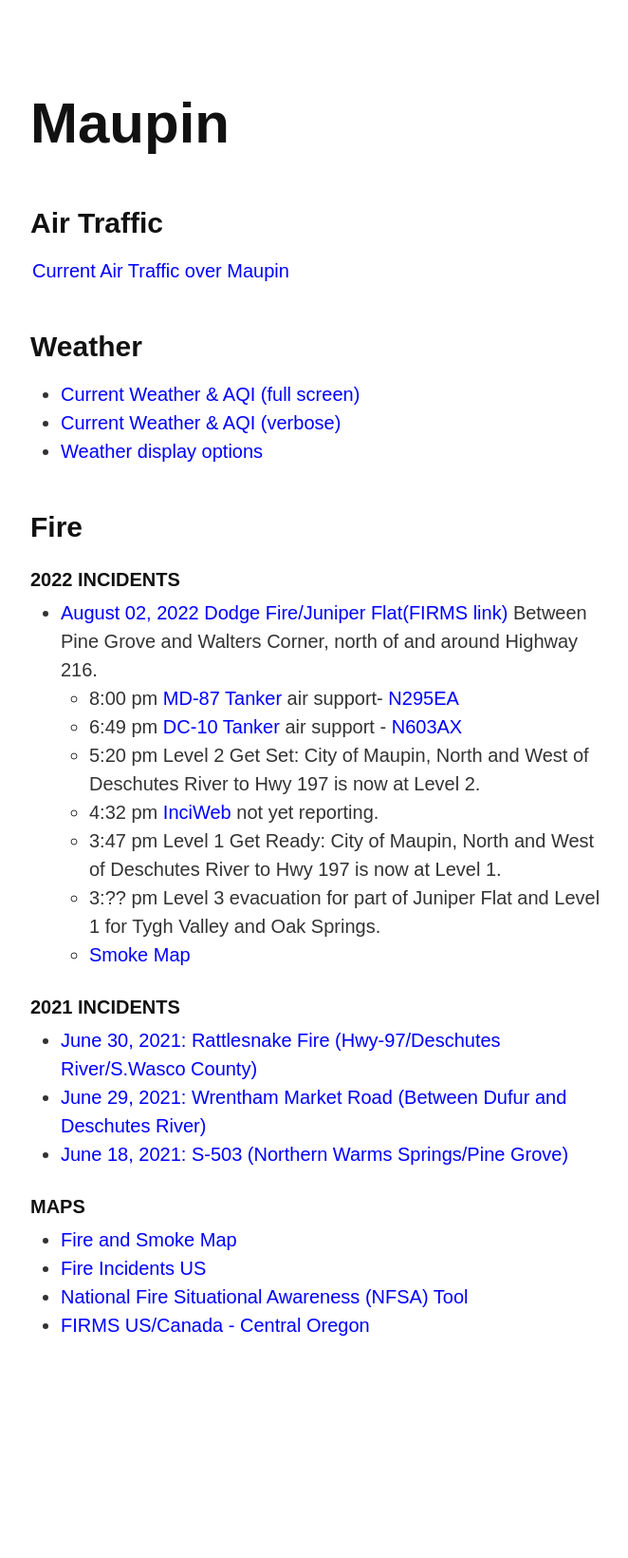
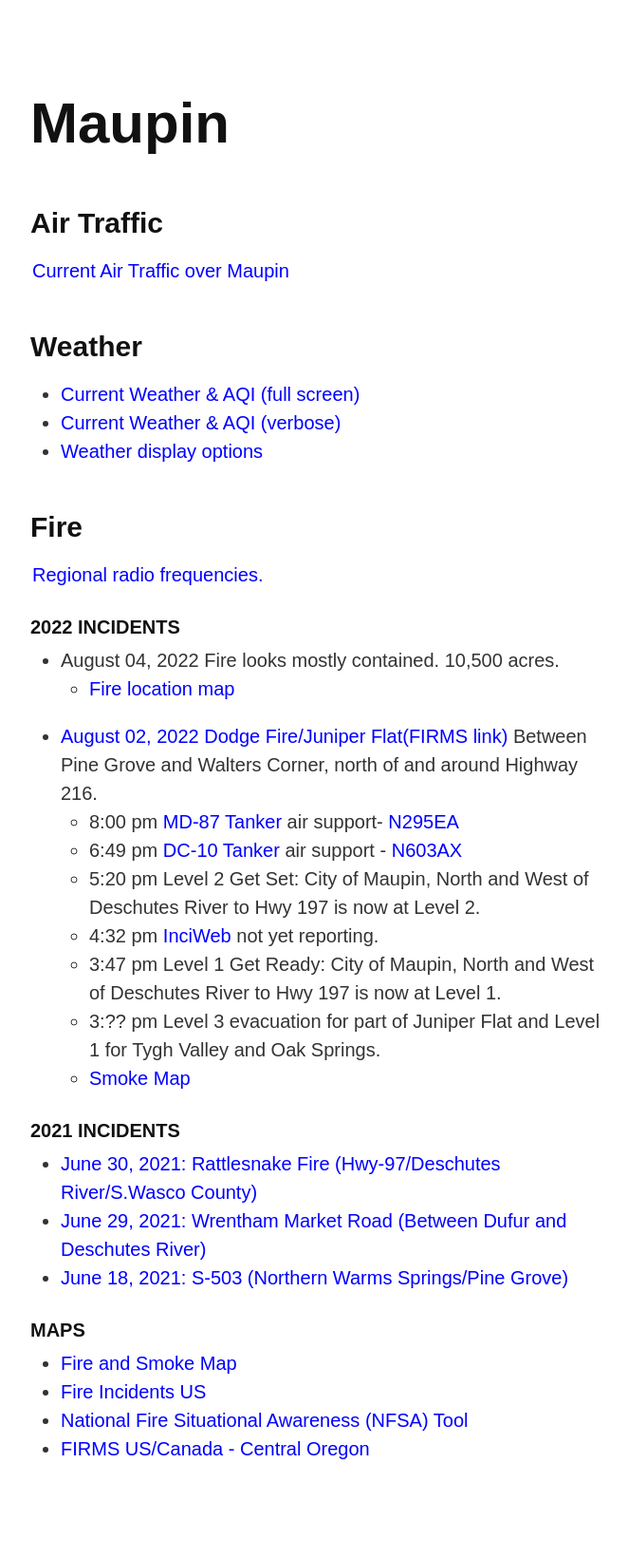
Before and after one commit to todgru/todgru.github.io, a Jekyll site: the page built from maupin/index.md, in a window 1280 px wide. Shown: the whole page at 95% size, without its empty margins (306-968 px from the left). Built offline with Jekyll 4.4.1, drawn with Linux system fonts in a browser that asks for light colours; our own code applies the rules of GitHub Pages for plain Markdown files; before the commit the page ends 1510 px from its top, so only the background shows below that.

Commit message:
fire: radio freq, map

```diff
--- a/maupin/index.md
+++ b/maupin/index.md
@@ -15,10 +15,13 @@ layout: nobackground
 
 ## Fire
 
+[Regional radio frequencies.](./fire-frequencies.md)
 ### 2022 Incidents
+* August 04, 2022 Fire looks mostly contained. 10,500 acres.
+  * [Fire location map](images/juniper-flat-dodge-fire-20220804.png)
 * [August 02, 2022 Dodge Fire/Juniper Flat(FIRMS link)](https://firms.modaps.eosdis.nasa.gov/usfs/map/#t:adv;d:2022-08-01..2022-08-02;l:noaa20-viirs,viirs,modis_a,modis_t,street;@-121.2,45.1,13z) Between Pine Grove and Walters Corner, north of and around Highway 216.
   * 8:00 pm [MD-87 Tanker](images/walters-corner-fire-md-87-tanker.png) air support- [N295EA](https://www.planespotters.net/photo/1014596/n295ea-erickson-aero-tanker-mcdonnell-douglas-md-87-dc-9-87)
-  * 6:49 pm [DC-10 Tanker](images/walters-corner-filre-dc-10-tanker.png) air support - [N603AX](https://www.planespotters.net/airframe/mcdonnell-douglas-dc-10-30-n603ax-10-tanker-air-carrier/rm9gvg)
+  * 6:49 pm [DC-10 Tanker](images/walters-corner-fire-dc-10-tanker.png) air support - [N603AX](https://www.planespotters.net/airframe/mcdonnell-douglas-dc-10-30-n603ax-10-tanker-air-carrier/rm9gvg)
   * 5:20 pm Level 2 Get Set: City of Maupin, North and West of Deschutes River to Hwy 197 is now at Level 2.
   * 4:32 pm [InciWeb](https://inciweb.nwcg.gov/) not yet reporting.
   * 3:47 pm Level 1 Get Ready: City of Maupin, North and West of Deschutes River to Hwy 197 is now at Level 1.
```
Also changed, not shown: maupin/fire-frequencies.md (added, +38 -0 lines), maupin/images/juniper-flat-dodge-fire-20220804.png (added), maupin/images/walters-corner-fire-dc-10-tanker.png (renamed from maupin/images/walters-corner-filre-dc-10-tanker.png).
